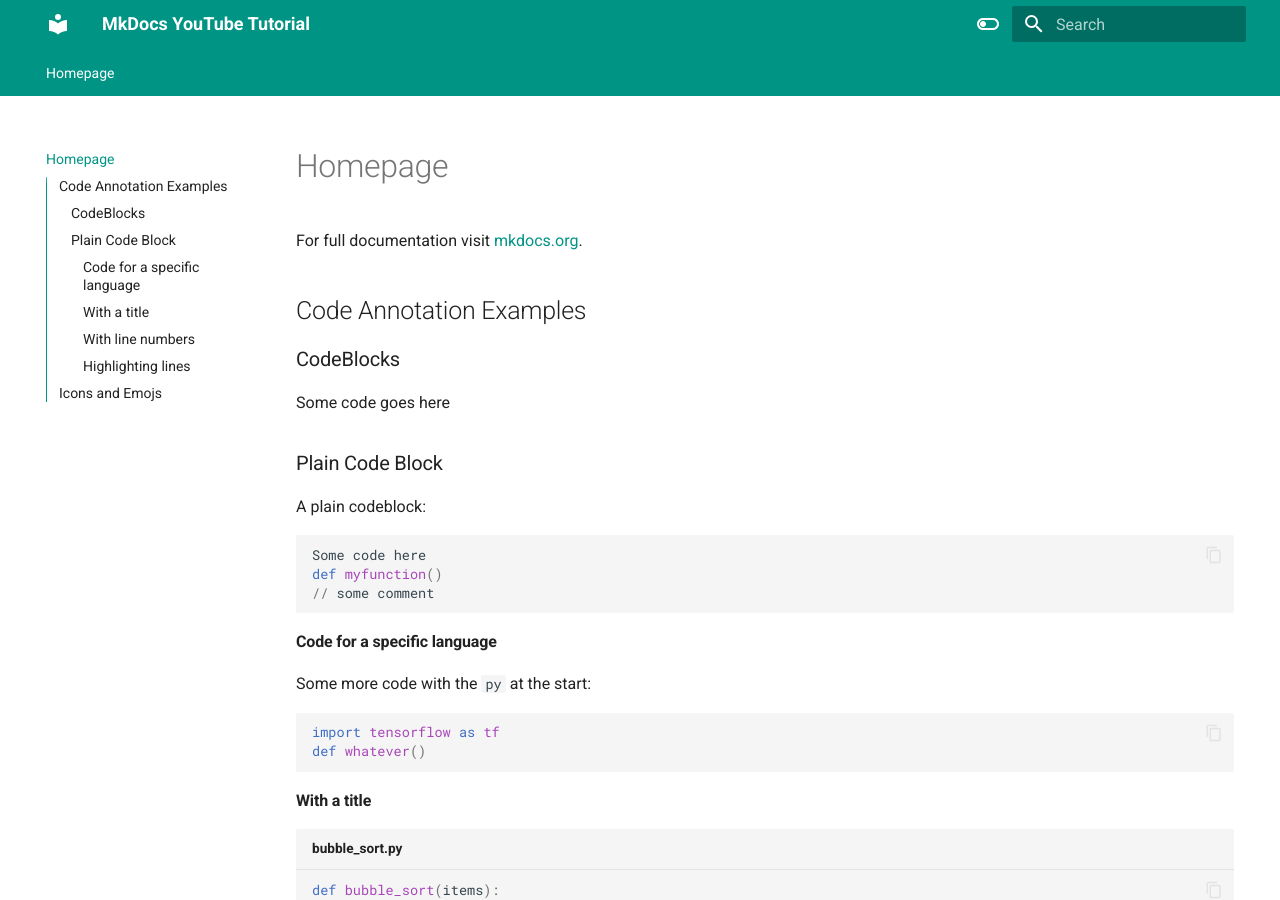
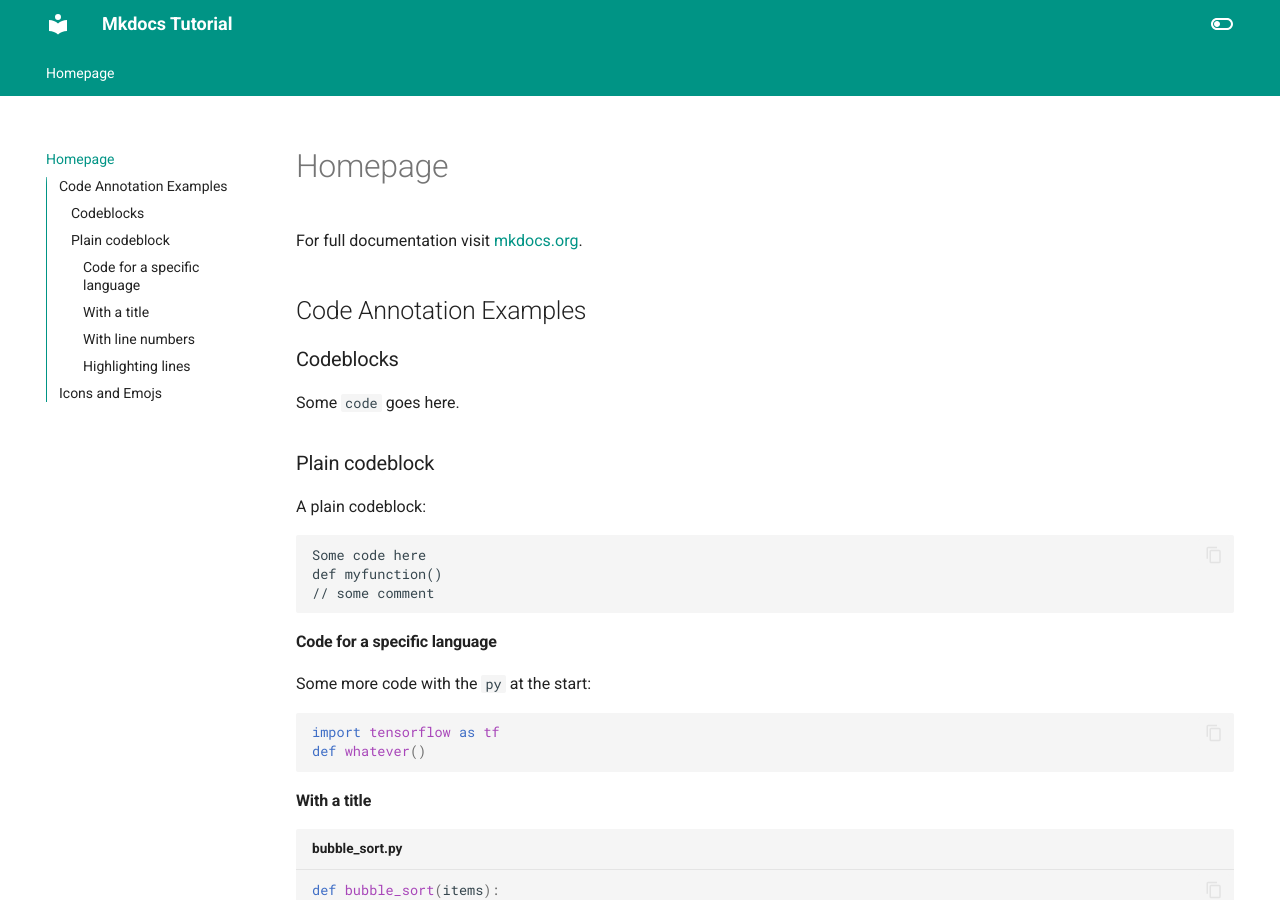
Before and after one commit to Ris1103/mk-docs-tutorial, an MkDocs documentation site: the page built from docs/index.md, in a window 1280 px wide and 900 px high. Built offline with MkDocs 1.6.1 and Material for MkDocs 9.7.7, drawn with Linux system fonts in a browser that asks for light colours; emoji names are drawn with the system emoji font.

Commit message:
changes to files

````diff
--- a/docs/index.md
+++ b/docs/index.md
@@ -4,15 +4,15 @@ For full documentation visit [mkdocs.org](https://www.mkdocs.org).
 
 ## Code Annotation Examples
 
-### CodeBlocks
+### Codeblocks
 
-Some code goes here
+Some `code` goes here.
 
-### Plain Code Block
+### Plain codeblock
 
 A plain codeblock:
 
-``` py
+```markdown
 Some code here
 def myfunction()
 // some comment
--- a/mkdocs.yml
+++ b/mkdocs.yml
@@ -1,4 +1,5 @@
-site_name: MkDocs YouTube Tutorial
+site_name: Mkdocs Tutorial
+site_url: https://ris1103.github.io/mk-docs-tutorial/
 theme:
   name: material
   features:
@@ -26,12 +27,13 @@ theme:
       primary: teal
       accent: lime
 
+plugins:
+  - social
 
 extra:
   social:
-    - icon: fontawesome/brands/github
+    - icon: fontawesome/brands/github-alt
       link: https://github.com/Ris1103
-
 
 markdown_extensions:
   - pymdownx.highlight:
````
